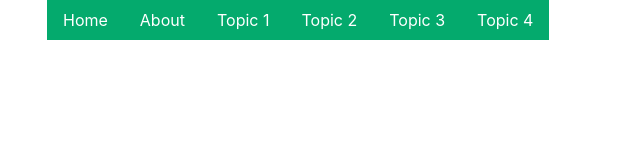
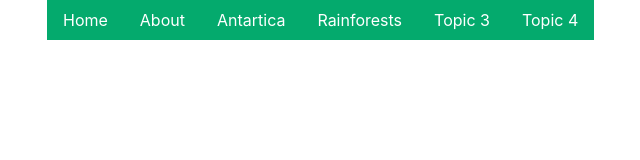
Before and after one commit to ruthlessc24/Web-design-group-project-climate-action-, a plain HTML site: page index.html in a window 1280 px wide. Shown: the whole page, without its empty margins (23-663 px from the left). Drawn offline with nearby package versions, Linux system fonts and the light colour scheme.

Commit message:
Add files via upload

```diff
--- a/index.html
+++ b/index.html
@@ -21,10 +21,10 @@
 					<a class="nav-link active" href="about.html">About</a>
 				  </li>
 				  <li class="nav-item">
-					<a class="nav-link active" href="#">Topic 1</a>
+					<a class="nav-link active" href="antartica.html">Antartica</a>
 				  </li>
 				  <li class="nav-item">
-					<a class="nav-link active" href="#">Topic 2</a>
+					<a class="nav-link active" href="rainforests.hmtl">Rainforests</a>
 				  </li>
 				  <li class="nav-item">
 					<a class="nav-link active" href="#">Topic 3</a>
```
Also changed, not shown: antartica.html (added), rainforests.html (added).
